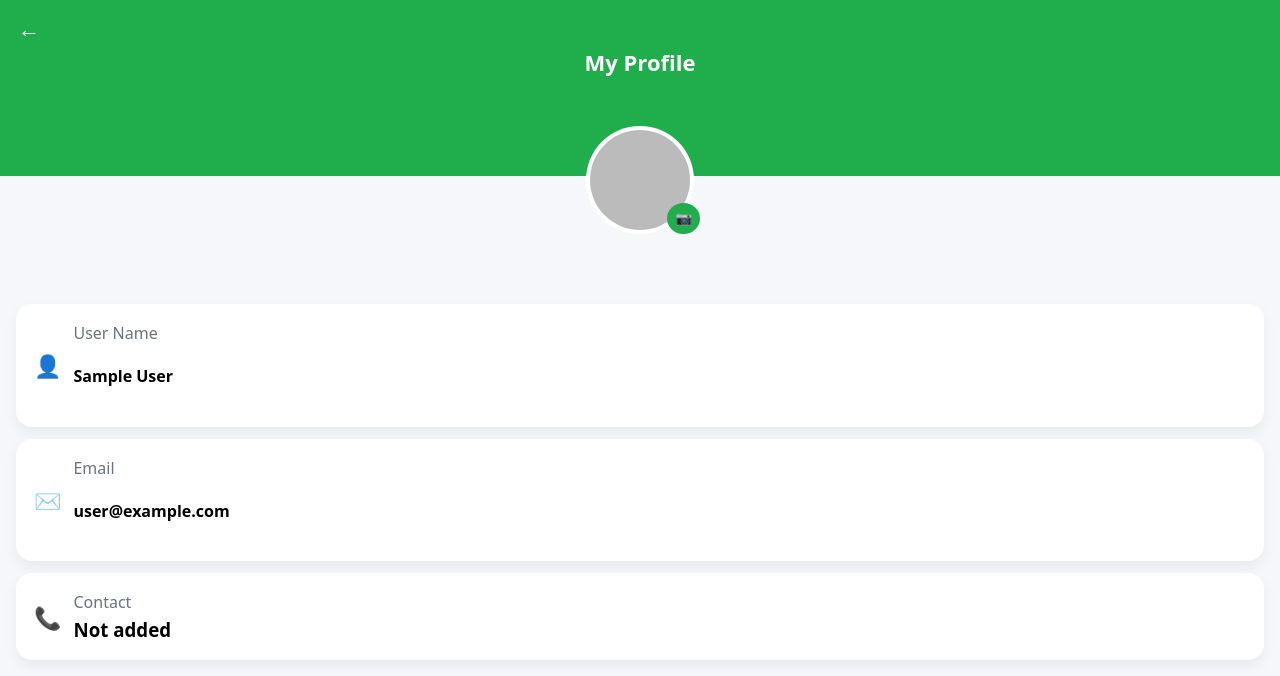
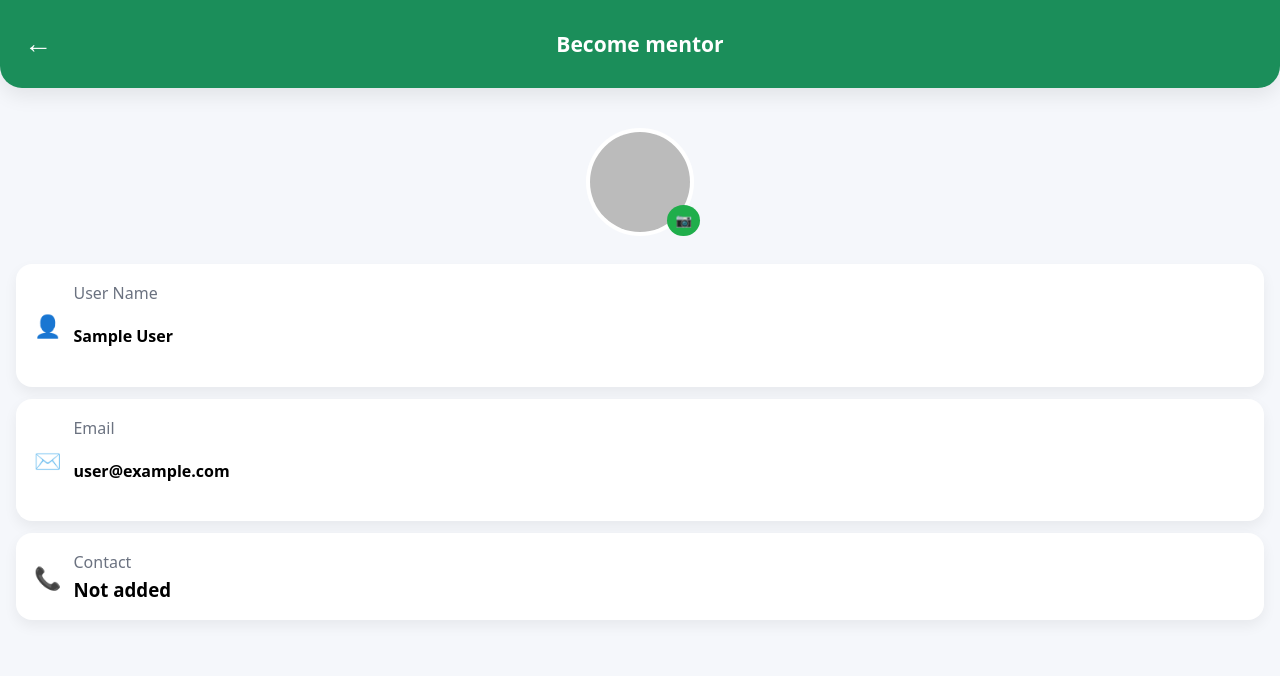
Before and after one commit to abhis247/SwingTrading, a SvelteKit app: page /page/profile in a window 1280 px wide. Shown: the top 676 px of the page. Built offline with nearby package versions, Linux system fonts and the light colour scheme; no server answers; the database is empty; sample sign-in values are in the browser's storage.

Commit message:
update code

```diff
--- a/src/routes/+layout.svelte
+++ b/src/routes/+layout.svelte
@@ -62,7 +62,6 @@ onMount(() => {
         localStorage.setItem("redirectAfterLogin", path);
 
         goto("/auth/login", { replaceState:true });
-        loading = false;
         return;
       }
 
@@ -124,28 +123,155 @@ onMount(() => {
 </script>
 
 {#if loading}
-<div class="loader">Loading...</div>
-{:else}
-<slot />
-{/if}
+<div class="splash">
 
-<style>
-.loader{
-  display:flex;
-  justify-content:center;
-  align-items:center;
-  height:100vh;
-  font-size:16px;
-}
-</style>
+  <div class="logo">
+    <img src="/logo.png" alt="logo" />
+  </div>
 
 
+  <div class="dots">
+    <span></span>
+    <span></span>
+    <span></span>
+    <span></span>
+
+  </div>
+
+</div>
+
+{:else}
+
+<slot />
+
+{/if}
+<style>
+/* SPLASH SCREEN */
+
+.splash{
+  height:100vh;
+
+  display:flex;
+  flex-direction:column;
+  align-items:center;
+  justify-content:center;
+
+  background:linear-gradient(135deg,#20559b,#11ba66,#1e3c72);
+  background-size:300% 300%;
+
+  color:white;
+  text-align:center;
+
+  animation:bgMove 6s ease infinite;
+}
 
 
+/* LOGO */
+
+.logo{
+  width:120px;
+  height:120px;
+
+  margin-bottom:18px;
+
+  animation:
+    logoPop .7s ease,
+    logoFloat 2.5s ease-in-out infinite alternate;
+}
+
+.logo img{
+  width:100%;
+  filter:drop-shadow(0 8px 20px rgba(0,0,0,.25));
+}
 
 
+/* TITLE */
+
+h1{
+  margin:6px 0 16px;
+  font-size:30px;
+  font-weight:600;
+  letter-spacing:.5px;
+}
 
 
+/* LOADING DOTS */
+
+.dots{
+  display:flex;
+  gap:6px;
+}
+
+.dots span{
+  width:8px;
+  height:8px;
+
+  background:white;
+  border-radius:50%;
+
+  opacity:.3;
+
+  animation:dotPulse 1.4s infinite;
+}
+
+.dots span:nth-child(2){
+  animation-delay:.2s;
+}
+
+.dots span:nth-child(3){
+  animation-delay:.4s;
+}
+
+
+/* DOT ANIMATION */
+
+@keyframes dotPulse{
+  0%,80%,100%{
+    opacity:.3;
+    transform:scale(.8);
+  }
+  40%{
+    opacity:1;
+    transform:scale(1.2);
+  }
+}
+
+
+/* LOGO POP */
+
+@keyframes logoPop{
+  from{
+    transform:scale(.5);
+    opacity:0;
+  }
+  to{
+    transform:scale(1);
+    opacity:1;
+  }
+}
+
+
+/* FLOATING LOGO */
+
+@keyframes logoFloat{
+  from{
+    transform:translateY(0px);
+  }
+  to{
+    transform:translateY(-10px);
+  }
+}
+
+
+/* BACKGROUND GRADIENT MOVE */
+
+@keyframes bgMove{
+  0%{background-position:0% 50%;}
+  50%{background-position:100% 50%;}
+  100%{background-position:0% 50%;}
+}
+
+</style>
 
 <!-- <script lang="ts">
   import "$lib/theme.css";
--- a/src/routes/page/become_mentor/+page.svelte
+++ b/src/routes/page/become_mentor/+page.svelte
@@ -22,7 +22,7 @@
   onMount(() => {
     auth.onAuthStateChanged(async (user) => {
       if (!user) {
-        goto("/auth/login");
+        goto("/auth/login" ,{ replaceState:true });
         return;
       }
 
--- a/src/routes/page/profile/+page.svelte
+++ b/src/routes/page/profile/+page.svelte
@@ -2,6 +2,9 @@
   import { auth } from "$lib/firebase";
   import { goto } from "$app/navigation";
   import { onMount } from "svelte";
+  import AppBar from "$lib/AppBar1.svelte";
+    import AppBar1 from "$lib/AppBar1.svelte";
+
 
   let user: any = null;
 
@@ -25,10 +28,7 @@
 <div class="page">
 
   <!-- APPBAR -->
-  <div class="appbar">
-    <button class="back-btn" on:click={goBack}>←</button>
-    <h2>My Profile</h2>
-  </div>
+<AppBar title="Become mentor" showBack={true} />
 
   <!-- PROFILE IMAGE -->
   <div class="profile-wrapper">
@@ -87,35 +87,12 @@
   background: #f5f7fb;
 }
 
-/* APPBAR */
-.appbar {
-  background: #1fae4b;
-  color: white;
-  padding: 18px 16px 70px;
-  position: relative;
-  text-align: center;
-}
 
-.back-btn {
-  position: absolute;
-  left: 12px;
-  top: 16px;
-  background: none;
-  border: none;
-  font-size: 22px;
-  color: white;
-  cursor: pointer;
-}
 
-.appbar h2 {
-  margin: 0;
-  font-size: 22px;
-  font-weight: 600;
-}
 
 /* PROFILE IMAGE */
 .profile-wrapper {
-  margin-top: -50px;
+  margin-top: 40px;
   display: flex;
   justify-content: center;
   position: relative;
@@ -158,7 +135,7 @@
 
 /* CONTENT */
 .content {
-  padding: 70px 16px 16px;
+  padding: 28px 16px 16px;
 }
 
 .card {
```
